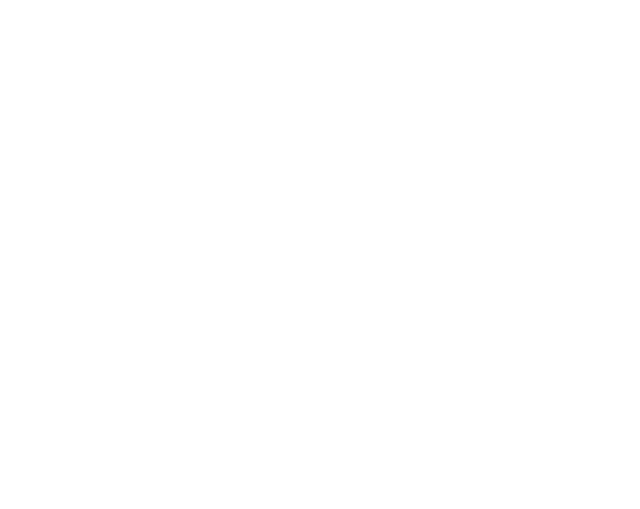
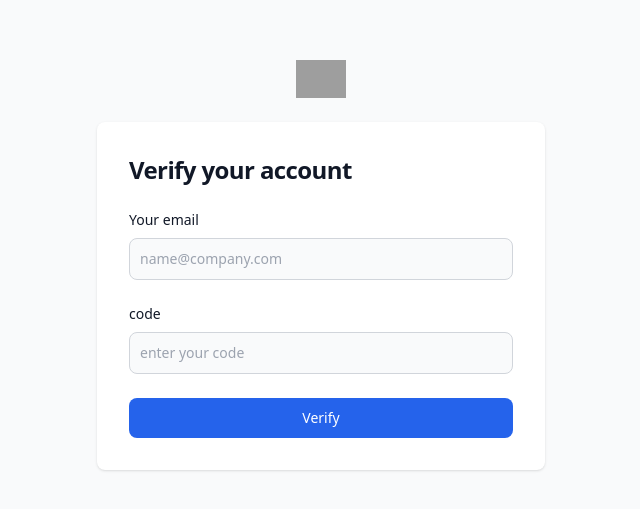
Before and after one commit to fikiap23/authentication-system, a React (Vite) app in the folder client/: page /verify in a window 1280 px wide. Before the commit this address had no page. Shown: the part 135-644 px from the top of the page, without its empty margins (319-959 px from the left). Built offline with nearby package versions, Linux system fonts and the light colour scheme; grey boxes are pictures that could not be loaded.

Commit message:
fetch register, fix cors

```diff
--- a/client/package.json
+++ b/client/package.json
@@ -10,6 +10,8 @@
     "preview": "vite preview"
   },
   "dependencies": {
+    "axios": "^1.6.7",
+    "notistack": "^3.0.1",
     "react": "^18.2.0",
     "react-dom": "^18.2.0",
     "react-router-dom": "^6.21.3",
--- a/client/src/App.jsx
+++ b/client/src/App.jsx
@@ -5,6 +5,7 @@ import { RegisterPage } from './pages/RegisterPage'
 import ForgotPassword from './pages/ForgotPassword'
 import { useRecoilValue } from 'recoil'
 import userAtom from './atoms/userAtom'
+import VerifyUserPage from './pages/VerifyUserPage'
 
 function App() {
   const user = useRecoilValue(userAtom)
@@ -15,6 +16,7 @@ function App() {
         <Route path="/login" element={<LoginPage />} />
         <Route path="/register" element={<RegisterPage />} />
         <Route path="/forgot-password" element={<ForgotPassword />} />
+        <Route path="/verify" element={<VerifyUserPage />} />
       </Routes>
     </>
   )
--- a/client/src/main.jsx
+++ b/client/src/main.jsx
@@ -4,12 +4,15 @@ import { BrowserRouter } from 'react-router-dom'
 import { RecoilRoot } from 'recoil'
 import App from './App.jsx'
 import './index.css'
+import { SnackbarProvider } from 'notistack'
 
 ReactDOM.createRoot(document.getElementById('root')).render(
   <React.StrictMode>
     <RecoilRoot>
       <BrowserRouter>
-        <App />
+        <SnackbarProvider maxSnack={3}>
+          <App />
+        </SnackbarProvider>
       </BrowserRouter>
     </RecoilRoot>
   </React.StrictMode>
--- a/client/src/pages/RegisterPage.jsx
+++ b/client/src/pages/RegisterPage.jsx
@@ -1,6 +1,69 @@
-import { Link } from 'react-router-dom'
+import { useState } from 'react'
+import { useSnackbar } from 'notistack'
+import { Link, useNavigate } from 'react-router-dom'
+import authService from '../services/authService'
+export const RegisterPage = () => {
+  const [loading, setLoading] = useState(false)
+  const { enqueueSnackbar } = useSnackbar()
+  const navigate = useNavigate()
 
-export const RegisterPage = () => {
+  const [formData, setFormData] = useState({
+    name: '',
+    email: '',
+    password: '',
+  })
+
+  const handleRegister = async () => {
+    // console.log(formData)
+    try {
+      setLoading(true)
+      // check if username and password are not empty
+      if (!formData.email || !formData.password || !formData.name) {
+        enqueueSnackbar('Email, name and password cannot be empty', {
+          variant: 'error',
+          anchorOrigin: {
+            vertical: 'bottom',
+            horizontal: 'center',
+          },
+        })
+        setLoading(false)
+        return
+      }
+
+      const result = await authService.registerUser(formData)
+      console.log(result)
+      if (result.status) {
+        enqueueSnackbar(result.message, {
+          variant: 'success',
+          anchorOrigin: {
+            vertical: 'bottom',
+            horizontal: 'center',
+          },
+        })
+        setLoading(false)
+        navigate('/verify')
+      } else {
+        enqueueSnackbar(result.error, {
+          variant: 'error',
+          anchorOrigin: {
+            vertical: 'bottom',
+            horizontal: 'center',
+          },
+        })
+        setLoading(false)
+      }
+    } catch (error) {
+      console.error('Login error:', error)
+      enqueueSnackbar(error.message, {
+        variant: 'error',
+        anchorOrigin: {
+          vertical: 'bottom',
+          horizontal: 'center',
+        },
+      })
+      setLoading(false)
+    }
+  }
   return (
     <section className="bg-gray-50 dark:bg-gray-900">
       <div className="flex flex-col items-center justify-center px-6 py-8 mx-auto md:h-screen lg:py-0">
@@ -34,7 +97,9 @@ export const RegisterPage = () => {
                   id="name"
                   className="bg-gray-50 border border-gray-300 text-gray-900 sm:text-sm rounded-lg focus:ring-blue-600 focus:border-blue-600 block w-full p-2.5 dark:bg-gray-700 dark:border-gray-600 dark:placeholder-gray-400 dark:text-white dark:focus:ring-blue-500 dark:focus:border-blue-500"
                   placeholder="enter your name"
-                  required=""
+                  onChange={(e) => {
+                    setFormData({ ...formData, name: e.target.value })
+                  }}
                 />
               </div>
               <div>
@@ -50,7 +115,9 @@ export const RegisterPage = () => {
                   id="email"
                   className="bg-gray-50 border border-gray-300 text-gray-900 sm:text-sm rounded-lg focus:ring-blue-600 focus:border-blue-600 block w-full p-2.5 dark:bg-gray-700 dark:border-gray-600 dark:placeholder-gray-400 dark:text-white dark:focus:ring-blue-500 dark:focus:border-blue-500"
                   placeholder="name@company.com"
-                  required=""
+                  onChange={(e) => {
+                    setFormData({ ...formData, email: e.target.value })
+                  }}
                 />
               </div>
               <div>
@@ -66,15 +133,18 @@ export const RegisterPage = () => {
                   id="password"
                   placeholder="enter password"
                   className="bg-gray-50 border border-gray-300 text-gray-900 sm:text-sm rounded-lg focus:ring-blue-600 focus:border-blue-600 block w-full p-2.5 dark:bg-gray-700 dark:border-gray-600 dark:placeholder-gray-400 dark:text-white dark:focus:ring-blue-500 dark:focus:border-blue-500"
-                  required=""
+                  onChange={(e) => {
+                    setFormData({ ...formData, password: e.target.value })
+                  }}
                 />
               </div>
 
               <button
-                type="submit"
+                type="button"
+                onClick={handleRegister}
                 className="w-full text-white bg-blue-600 hover:bg-blue-700 focus:ring-4 focus:outline-none focus:ring-blue-300 font-medium rounded-lg text-sm px-5 py-2.5 text-center dark:bg-blue-600 dark:hover:bg-blue-700 dark:focus:ring-blue-800"
               >
-                Create an account
+                {loading ? 'Loading...' : 'Register'}
               </button>
               <p className="text-sm font-light text-gray-500 dark:text-gray-400">
                 Already have an account?{' '}
--- /dev/null
+++ b/client/src/pages/VerifyUserPage.jsx
@@ -0,0 +1,71 @@
+import { Link } from 'react-router-dom'
+
+const VerifyUserPage = () => {
+  return (
+    <section className="bg-gray-50 dark:bg-gray-900">
+      <div className="flex flex-col items-center justify-center px-6 py-8 mx-auto md:h-screen lg:py-0">
+        <Link
+          to="/"
+          className="flex items-center mb-6 text-2xl font-semibold text-gray-900 dark:text-white"
+        >
+          <img
+            width="50"
+            height="50"
+            src="https://img.icons8.com/ios-filled/50/redux.png"
+            alt="redux"
+          />
+        </Link>
+        <div className="w-full bg-white rounded-lg shadow dark:border md:mt-0 sm:max-w-md xl:p-0 dark:bg-gray-800 dark:border-gray-700">
+          <div className="p-6 space-y-4 md:space-y-6 sm:p-8">
+            <h1 className="text-xl font-bold leading-tight tracking-tight text-gray-900 md:text-2xl dark:text-white">
+              Verify your account
+            </h1>
+            <form className="space-y-4 md:space-y-6" action="#">
+              <div>
+                <label
+                  htmlFor="email"
+                  className="block mb-2 text-sm font-medium text-gray-900 dark:text-white"
+                >
+                  Your email
+                </label>
+                <input
+                  type="email"
+                  name="email"
+                  id="email"
+                  className="bg-gray-50 border border-gray-300 text-gray-900 sm:text-sm rounded-lg focus:ring-blue-600 focus:border-blue-600 block w-full p-2.5 dark:bg-gray-700 dark:border-gray-600 dark:placeholder-gray-400 dark:text-white dark:focus:ring-blue-500 dark:focus:border-blue-500"
+                  placeholder="name@company.com"
+                  required=""
+                />
+              </div>
+              <div>
+                <label
+                  htmlFor="code"
+                  className="block mb-2 text-sm font-medium text-gray-900 dark:text-white"
+                >
+                  code
+                </label>
+                <input
+                  type="text"
+                  name="code"
+                  id="code"
+                  placeholder="enter your code"
+                  className="bg-gray-50 border border-gray-300 text-gray-900 sm:text-sm rounded-lg focus:ring-blue-600 focus:border-blue-600 block w-full p-2.5 dark:bg-gray-700 dark:border-gray-600 dark:placeholder-gray-400 dark:text-white dark:focus:ring-blue-500 dark:focus:border-blue-500"
+                  required=""
+                />
+              </div>
+
+              <button
+                type="submit"
+                className="w-full text-white bg-blue-600 hover:bg-blue-700 focus:ring-4 focus:outline-none focus:ring-blue-300 font-medium rounded-lg text-sm px-5 py-2.5 text-center dark:bg-blue-600 dark:hover:bg-blue-700 dark:focus:ring-blue-800"
+              >
+                Verify
+              </button>
+            </form>
+          </div>
+        </div>
+      </div>
+    </section>
+  )
+}
+
+export default VerifyUserPage
--- /dev/null
+++ b/client/src/services/authService.js
@@ -0,0 +1,30 @@
+// authService.js
+import axios from 'axios'
+
+const BASE_URL = 'http://localhost:4000/auth'
+
+const authService = {
+  registerUser: async (userData) => {
+    try {
+      const response = await axios.post(`${BASE_URL}/register`, userData, {
+        withCredentials: true,
+      })
+      return response.data
+    } catch (error) {
+      return await Promise.reject(error.response.data)
+    }
+  },
+
+  loginUser: async (userData) => {
+    try {
+      const response = await axios.post(`${BASE_URL}/login`, userData, {
+        withCredentials: true,
+      })
+      return response.data
+    } catch (error) {
+      return await Promise.reject(error.response.data)
+    }
+  },
+}
+
+export default authService
```
Also changed, not shown: 2 other files (tests, documents, lock files or other folders).
